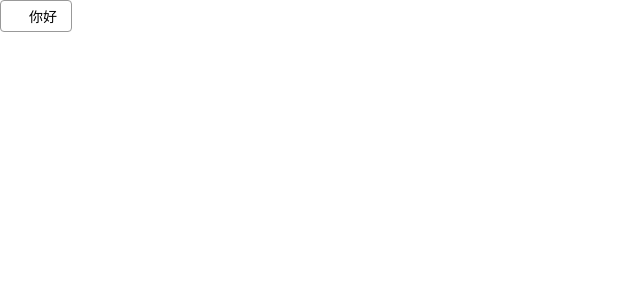
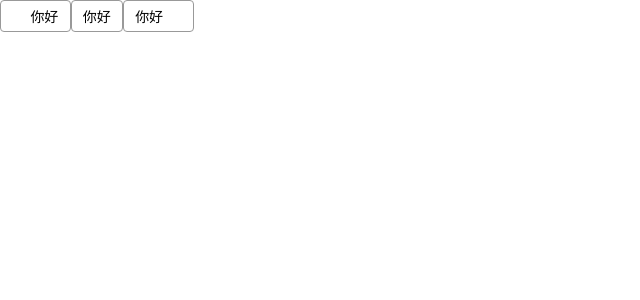
Before and after one commit to haxiedaimala/vue-wheels, a Vue app: page / in a window 1280 px wide. Shown: the top 300 px of the page, without its empty margins (0-640 px from the left). Built offline with nearby package versions, Linux system fonts and the light colour scheme.

Commit message:
添加 iconPosition 属性

```diff
--- a/src/App.vue
+++ b/src/App.vue
@@ -4,4 +4,6 @@ import GButton from './components/Button.vue';
 
 <template>
   <g-button icon="settings">你好</g-button>
+  <g-button>你好</g-button>
+  <g-button icon="settings" icon-position="right">你好</g-button>
 </template>
--- a/src/components/Button.vue
+++ b/src/components/Button.vue
@@ -1,11 +1,12 @@
 <script setup lang="ts">
 defineProps({
-  icon: String
+  icon: String,
+  iconPosition: String
 });
 </script>
 
 <template>
-  <button class="gulu-button">
+  <button class="gulu-button" :class="{[`gulu-icon-${iconPosition}`]:iconPosition}">
     <svg v-if="icon" class="icon" aria-hidden="true">
       <use :xlink:href="`#i-${icon}`"></use>
     </svg>
@@ -13,14 +14,30 @@ defineProps({
   </button>
 </template>
 
-<style scoped lang="scss">
+<style lang="scss">
 .gulu-button {
   font-size: var(--font-size);
   height: var(--button-height);
-  padding: 0 1em;
+  padding: 0 .8em;
   border: 1px solid var(--border-color);
   border-radius: var(--border-radius);
   background: var(--button-bg);
+  display: inline-flex;
+  justify-content: center;
+  align-items: center;
+  vertical-align: middle;
+
+  .icon {
+    order: -1;
+    margin: 0 .3em 0 0;
+  }
+
+  &.gulu-icon-right {
+    .icon {
+      order: 2;
+      margin: 0 0 0 .3em;
+    }
+  }
 
   &:hover {
     border-color: var(--border-color-hover);
@@ -33,6 +50,7 @@ defineProps({
   &:focus {
     outline: none;
   }
+
 }
 
 </style>
```
